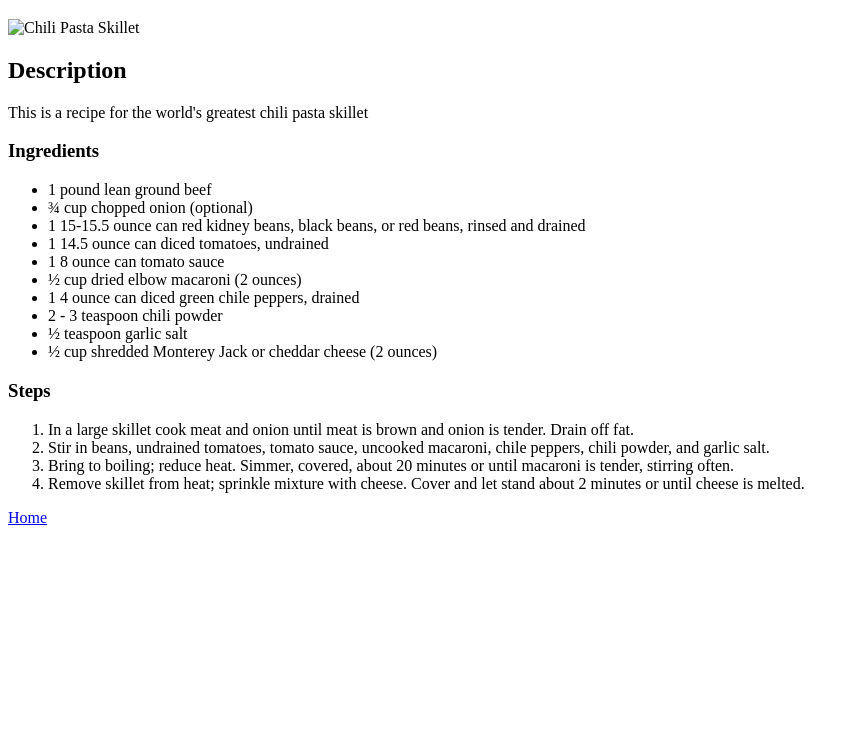
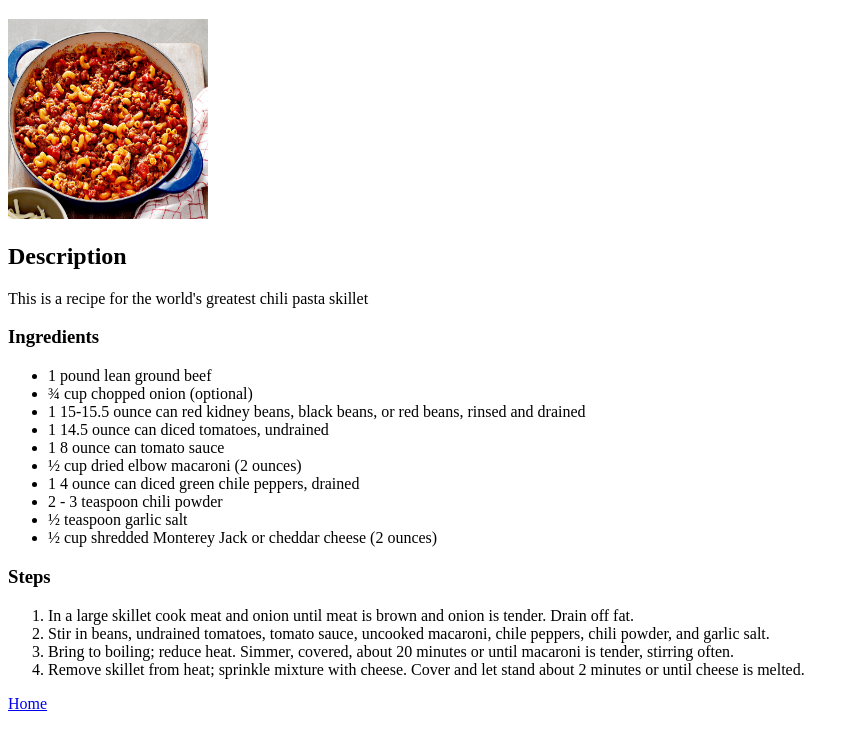
Before and after one commit to bl4ckl4b3l/odin-recipes, a plain HTML site: page recipes/chilipastaskillet.html in a window 1280 px wide. Shown: the part 61-800 px from the top of the page, without its empty margins (0-859 px from the left). Drawn offline with Linux system fonts and the light colour scheme; files whose address does not match are found by name.

Commit message:
chilipastaskillet.html

```diff
--- a/recipes/chilipastaskillet.html
+++ b/recipes/chilipastaskillet.html
@@ -8,7 +8,7 @@
 </head>
 <body>
     <h1>Chili Pasta Skillet</h1>
-    <img src="./home/bl4ckl4b3l/repos/odin-recipes/images/image.jpeg" alt="Chili Pasta Skillet" style="width: 200px;height: 200px;">
+    <img src="/home/bl4ckl4b3l/repos/odin-recipes/images/image.jpeg" alt="Chili Pasta Skillet" style="width: 200px;height: 200px;">
     <h2>Description</h2>
     <p>This is a recipe for the world's greatest chili pasta skillet</p>
     <h3>Ingredients</h3>
```
